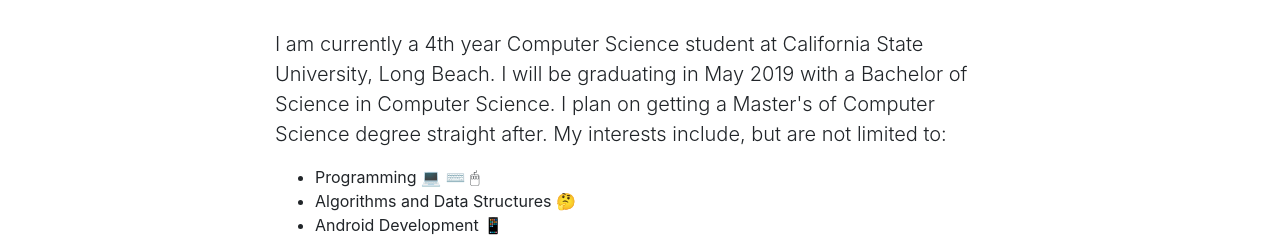
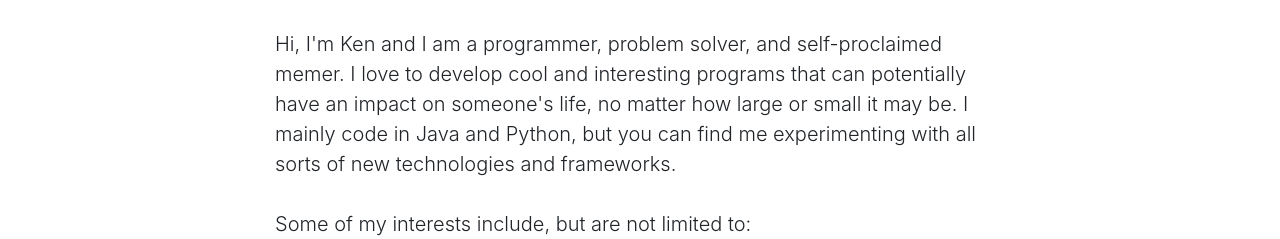
Before and after one commit to kenle123/kenle.github.io, a website with bundled scripts: page index.html in a window 1280 px wide. Shown: the part 549-788 px from the top of the page. Built offline with nearby package versions, Linux system fonts and the light colour scheme.

Commit message:
Updated about section

```diff
--- a/index.html
+++ b/index.html
@@ -64,15 +64,16 @@
       <div class="row">
         <div class="col-lg-8 mx-auto">
           <h2>About</h2><br />
-          <p class="lead">I am currently a 4th year Computer Science student at California State University, Long
-            Beach.
-            I will be graduating in May 2019 with a Bachelor of Science in Computer Science. I plan on getting a
-            Master's of Computer Science degree straight after. My interests include,
-            but are not limited to: </p>
+          <p class="lead">Hi, I'm Ken and I am a programmer, problem solver, and self-proclaimed memer. I love to develop
+            cool and interesting programs that can potentially have an impact on someone's life, no matter how large or small it may be.
+            I mainly code in Java and Python, but you can find me experimenting with all sorts of new technologies and frameworks.<br /><br />
+            Some of my interests include, but are not limited to:
+          </p>
           <ul>
             <li>Programming 💻️ ⌨️ 🖱</li>
             <li>Algorithms and Data Structures 🤔</li>
             <li>Android Development 📱</li>
+            <li>Web Development 🖥 </li>
             <li>Java/Python ☕️ 🐍</li>
             <li>Badminton 🏸</li>
             <li>Looking at Memes 😂</li>
```
